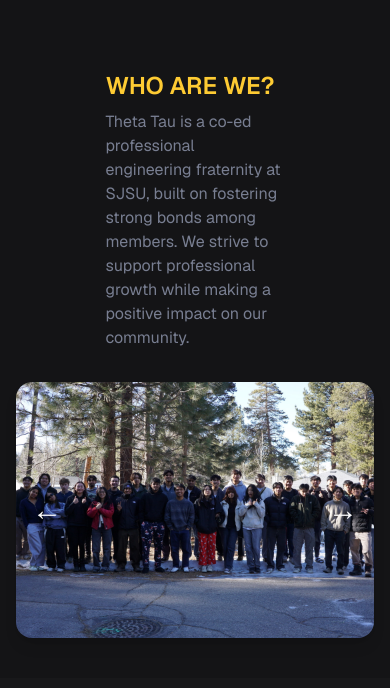
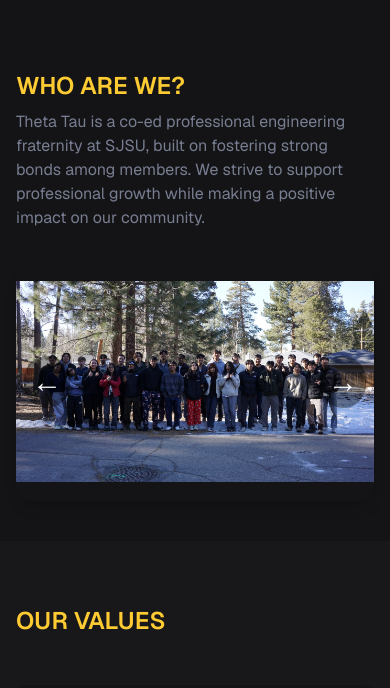
Before and after one commit to joshuahsieh24/sjsuttwebsite, a Next.js app: page /about in a window 390 px wide. Shown: the part 624-1312 px from the top of the page. Built offline with nearby package versions, Linux system fonts and the light colour scheme.

Commit message:
fix text boxes and carousel for mobile devices/small browser pages

```diff
--- a/src/app/about/page.tsx
+++ b/src/app/about/page.tsx
@@ -44,7 +44,8 @@ export default function About() {
             <section className="min-h-[300px] flex items-center bg-[#141416] text-white py-10">
                 <div className="max-w-[1100px] mx-auto px-4 w-full">
                     <div className="flex flex-col md:flex-row items-center justify-between gap-8 pt-8">
-                        <div className="flex-1 max-w-[50%] text-left">
+
+                    <div className="flex-1 w-full md:max-w-[50%] text-left">
                         <div className="grid grid-rows-[40px_auto]">
                         <h2 className="text-[#fecb33] font-semibold mb-2 text-2xl">WHO ARE WE?</h2>
                         <p className="text-[#787e91] text-base">
@@ -55,7 +56,11 @@ export default function About() {
                         </p>
                         </div>
                     </div>
+
+                    <div className="flex-1 w-full md:max-w-[50%]">
                         <Carousel images={carouselImages} />
+                    </div>
+
                     </div>
                 </div>
             </section>
@@ -185,7 +190,7 @@ export default function About() {
         <section className="py-16 bg-[#18181a]">
             <div className="max-w-6xl mx-auto px-4">
                 <div className="flex flex-col md:flex-row items-center justify-between gap-8 pt-8">
-                    <div className="flex-1 max-w-[50%] text-left">
+                    <div className="flex-1 w-full md:max-w-[50%] text-left">
                         <div className="grid grid-rows-[40px_auto]">
                             <h2 className="text-[#fecb33] font-semibold mb-2 text-2xl">
                             WHERE WE&rsquo;VE WORKED
--- a/src/app/rush/page.tsx
+++ b/src/app/rush/page.tsx
@@ -18,7 +18,8 @@ export default function RushPage() {
             <section className="min-h-[300px] flex items-center bg-[#141416] text-white py-10">
                 <div className="max-w-[1100px] mx-auto px-4 w-full">
                     <div className="flex flex-col md:flex-row items-center justify-between gap-8 pt-8">
-                        <div className="flex-1 max-w-[50%] text-left">
+
+                    <div className="flex-1 w-full md:max-w-[50%] text-left">
                         <div className="grid grid-rows-[40px_auto]">
                         <h2 className="text-[#fecb33] font-semibold mb-2 text-2xl">FALL 2025 RUSH!</h2>
                         <p className="text-[#787e91] text-base">
@@ -30,17 +31,22 @@ export default function RushPage() {
                         </p>
                         </div>
                     </div>
+
+                    <div className="flex-1 w-full md:max-w-[50%]">
                         <Image
                         src="/images/group2.png"
                         alt="Group Photo version 2"
                         width={700}
                         height={500}
-                            className="w-1/2 max-w-[700px] h-auto rounded-lg object-cover"
+                        className="w-full h-auto rounded-lg object-cover"
                         priority
                         />
                     </div>
+
+                    </div>
                 </div>
             </section>
+
 
             <section className="py-16 bg-[#18181a]">
                 <div className="max-w-4xl mx-auto px-4">
--- a/src/components/Carousel.tsx
+++ b/src/components/Carousel.tsx
@@ -14,40 +14,39 @@ const Carousel: React.FC<CarouselProps> = ({ images }) => {
   const next = () => setIndex((index + 1) % images.length);
 
   return (
-    <div className="relative w-full max-w-xl mx-auto overflow-hidden rounded-2xl shadow-lg">
-      <div className="relative h-64 sm:h-96 aspect-[3/2]">
+    <div className="relative w-full max-w-2xl mx-auto overflow-hidden rounded-2xl shadow-lg">
+      {/* image and arrows in the same container */}
+      <div className="relative aspect-[3/2] sm:h-96 w-full">
         <AnimatePresence mode="wait">
           <motion.img
             key={images[index]}
             src={images[index]}
             alt={`Slide ${index}`}
-            className="object-cover w-full h-full"
+            className="w-full h-full object-contain sm:object-cover"
             initial={{ opacity: 0 }}
             animate={{ opacity: 1 }}
             exit={{ opacity: 0 }}
             transition={{ duration: 0.5 }}
           />
         </AnimatePresence>
-      </div>
 
-      <div
+        {/* Left Arrow */}
+        <button
           onClick={prev}
-        className="absolute left-0 top-0 bottom-0 flex items-center px-4 cursor-pointer group"
+          className="absolute left-2 top-1/2 -translate-y-1/2 bg-black/40 hover:bg-black/60 text-white text-3xl rounded-full p-2 transition"
           aria-label="Previous Slide"
         >
-        <div className="text-white text-3xl transition-transform duration-200 group-hover:scale-125 group-hover:text-gray-200 select-none">
           ←
-        </div>
-      </div>
+        </button>
 
-      <div
+        {/* Right Arrow */}
+        <button
           onClick={next}
-        className="absolute right-0 top-0 bottom-0 flex items-center px-4 cursor-pointer group"
+          className="absolute right-2 top-1/2 -translate-y-1/2 bg-black/40 hover:bg-black/60 text-white text-3xl rounded-full p-2 transition"
           aria-label="Next Slide"
         >
-        <div className="text-white text-3xl transition-transform duration-200 group-hover:scale-125 group-hover:text-gray-200 select-none">
           →
-        </div>
+        </button>
       </div>
     </div>
   );
```
Lines whose indentation alone changed are shown as unchanged.
